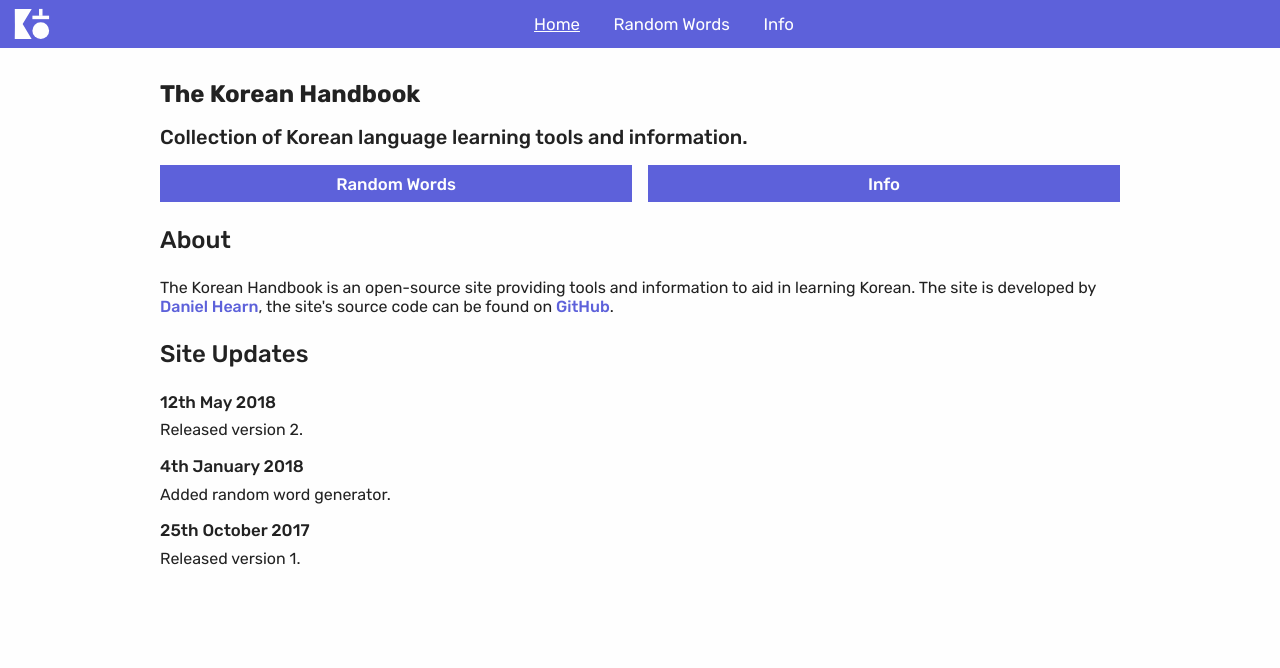
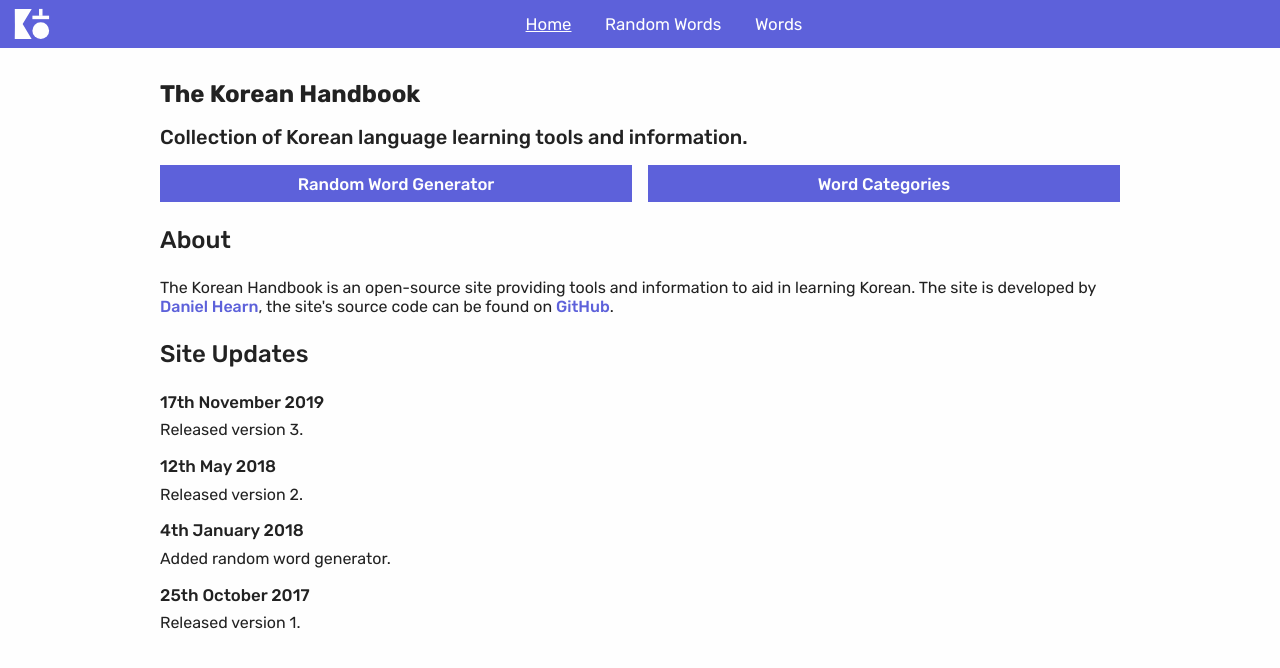
Before and after one commit to DanielHearn/korean-handbook, a Vue app in the folder korean-handbook/: page / in a window 1280 px wide. Shown: the top 668 px of the page. Built offline with nearby package versions, Linux system fonts and the light colour scheme.

Commit message:
Fix routing and page names

```diff
--- a/korean-handbook/src/components/App/App.vue
+++ b/korean-handbook/src/components/App/App.vue
@@ -80,7 +80,7 @@
           <div class="nav-links">
             <router-link to="/">Home</router-link>
             <router-link to="/random-words/all">Random Words</router-link>
-            <router-link to="/info/">Info</router-link>
+            <router-link to="/info/">Words</router-link>
           </div>
           <div></div>
         </template>
@@ -91,7 +91,7 @@
         <div class="nav-links">
           <router-link to="/">Home</router-link>
           <router-link to="/random-words/all">Random Words</router-link>
-          <router-link to="/info/">Info</router-link>
+          <router-link to="/info/">Words</router-link>
         </div>
       </div>
     </div>
--- a/korean-handbook/src/static/router.js
+++ b/korean-handbook/src/static/router.js
@@ -65,17 +65,9 @@ const router = new Router({
         }
       }
     },
-    {
-      name: '404',
-      path: '*',
-      props: false,
-      component: () => import(/* webpackChunkName: "randomWords" */ './../views/404.vue'),
-      meta: {
-        title: route => {
-          return `404${titleEnd}`
-        }
-      }
-    }
+    { path: '/tool/', redirect: '/' },
+    { path: '/tool/random-korean-words', redirect: '/random-words' },
+    { path: '*', redirect: '/' }
   ]
 })
 
--- a/korean-handbook/src/static/updates.js
+++ b/korean-handbook/src/static/updates.js
@@ -1,4 +1,8 @@
 export const Updates = [
+  {
+    date: '17th November 2019',
+    description: 'Released version 3.'
+  },
   {
     date: '12th May 2018',
     description: 'Released version 2.'
--- a/korean-handbook/src/views/Home.vue
+++ b/korean-handbook/src/views/Home.vue
@@ -8,10 +8,10 @@
       <div class="intro-links">
         <ul>
           <li>
-            <router-link to="/random-words/all">Random Words</router-link>
+            <router-link to="/random-words/all">Random Word Generator</router-link>
           </li>
           <li>
-            <router-link to="/info/">Info</router-link>
+            <router-link to="/info/">Word Categories</router-link>
           </li>
         </ul>
       </div>
--- a/korean-handbook/src/views/Info.vue
+++ b/korean-handbook/src/views/Info.vue
@@ -40,7 +40,7 @@
     <main-panel :class="{'hidden': sidePanelOpen}">
       <template v-if="id">
         <div class="page-header">
-          <h1 class="page-type-heading">Info</h1>
+          <h1 class="page-type-heading">Word Categories</h1>
           <h2 class="heading">{{ category.name }}</h2>
           <h3 class="sub-heading">{{ category.korean }}</h3>
           <div class="search-form search--info">
```
